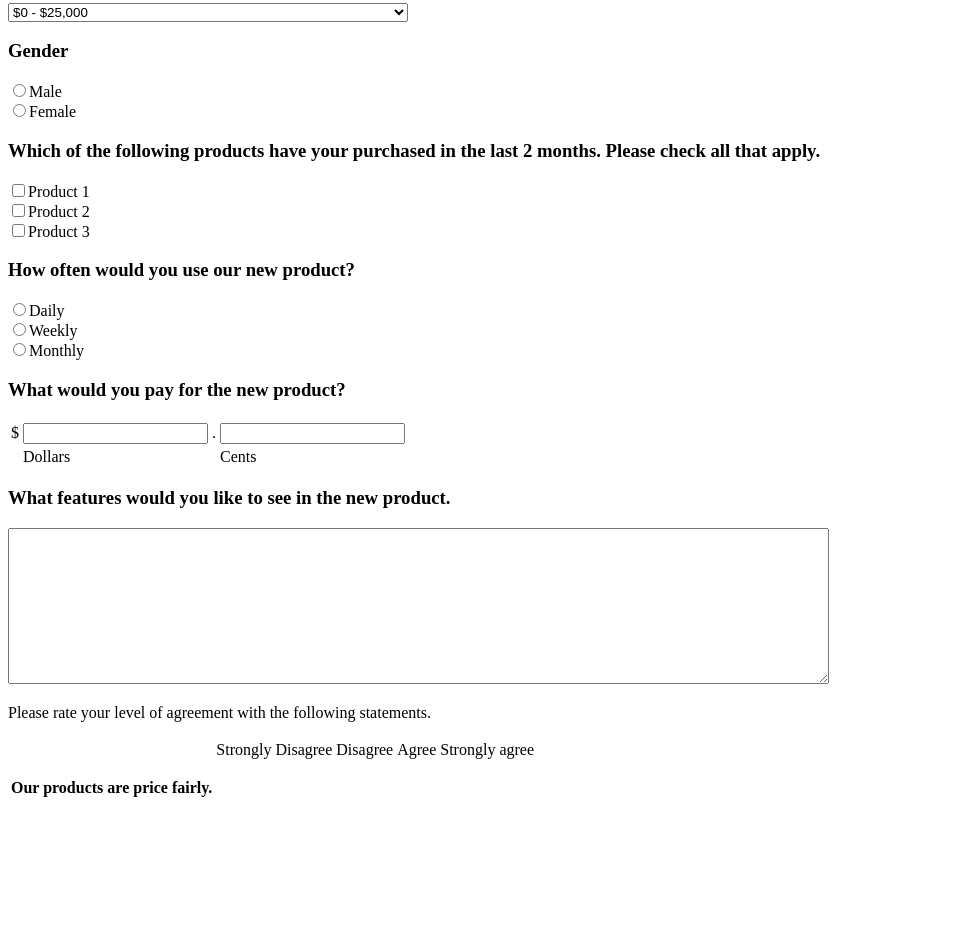
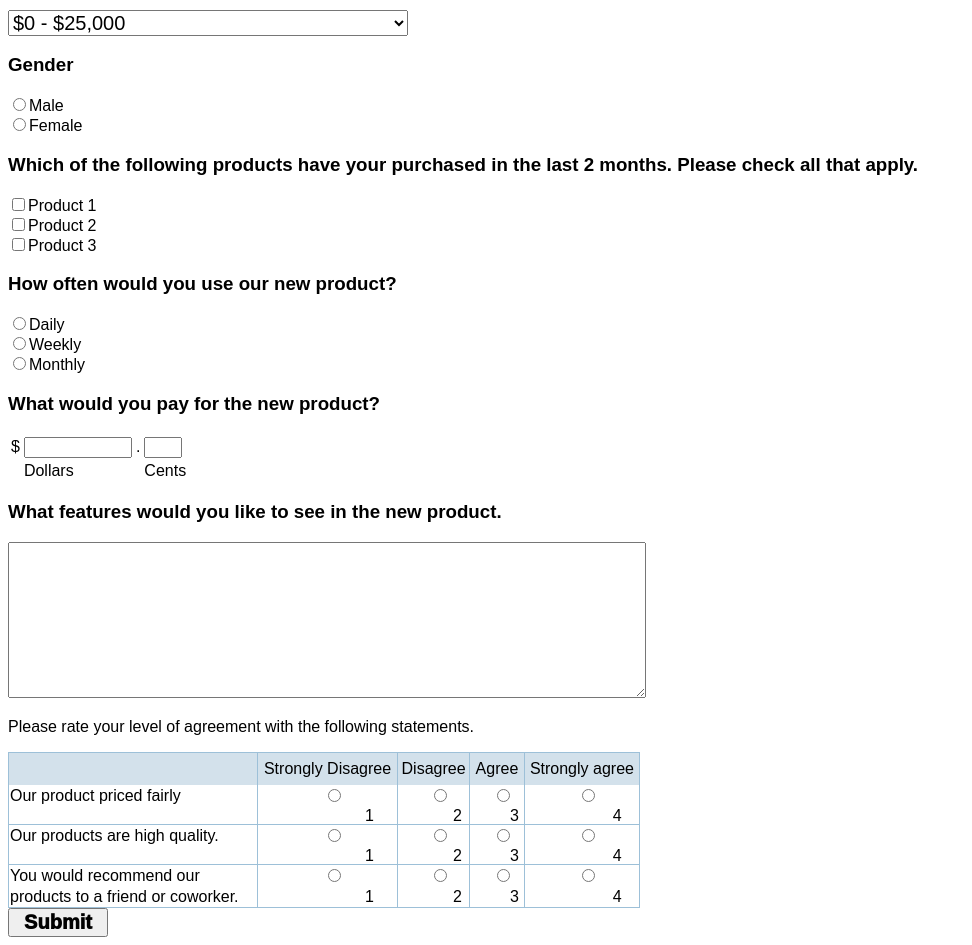
Before and after one commit to bop566442/BW2109R1, a plain HTML site: page Buổi 7 - Thực hành form and table/Market-Survey.html in a window 1280 px wide. Shown: the part 233-1178 px from the top of the page, without its empty margins (0-972 px from the left). Before the commit the page ends 1057 px from the top, so only its background shows below. Drawn offline with Linux system fonts and the light colour scheme; a web font is replaced by a local one.

Commit message:
form and table practicing

```diff
--- a/Buổi 7 - Thực hành form and table/Market-Survey.html
+++ b/Buổi 7 - Thực hành form and table/Market-Survey.html
@@ -1,23 +1,117 @@
 <!DOCTYPE html>
 <html lang="en">
+<link href="https://fonts.googleapis.com/css2?family=Shippori+Antique+B1&display=swap" rel="stylesheet">
+<STYle>
+    body {
+        font-family: Shippori Antique B1, sans-serif;
+    }
+
+    #table-1 {
+        border: 1px solid;
+        border-collapse: collapse;
+        width: 50%;
+        border-color: rgb(157, 192, 216)
+    }
+
+    .agrement-level {
+        text-align: center;
+        line-height: 30px;
+        background-color: rgb(211, 225, 235);
+        border-collapse: collapse;
+    }
+
+    .radio-1 {
+        margin-left: 50%;
+    }
+
+    .number-1 {
+        padding-left: 40px;
+        line-height: 15px;
+        border-bottom: 1px solid;
+        border-color: rgb(157, 192, 216);
+        border-collapse: collapse;
+    }
+
+    .number-2 {
+        line-height: 15px;
+        padding-left: 88px;
+        border-bottom: 1px solid;
+        border-color: rgb(157, 192, 216);
+        border-collapse: collapse;
+
+    }
+
+    .number-3 {
+        line-height: 15px;
+        padding-left: 107px;
+        border-bottom: 1px solid;
+        border-color: rgb(157, 192, 216);
+        border-collapse: collapse;
+    }
+    .number-4 {
+        padding-left: 55px;
+        line-height: 15px;
+        border-bottom: 1px solid;
+        border-color: rgb(157, 192, 216);
+        border-collapse: collapse;
+    }
+
+    .bottom-border {
+        border-bottom: 1px solid;
+        border-right: 1px solid;
+        border-color: rgb(157, 192, 216);
+        border-collapse: collapse;
+    }
+
+    .bottom-border-2 {
+        border-right: 1px solid;
+        border-color: rgb(157, 192, 216);
+        border-collapse: collapse;
+    }
+
+    #input-1 {
+        width: 100px;
+    }
+
+    #input-2 {
+        width: 30px;
+    }
+    .select {
+        font-size: 20px;
+    }
+    textarea {
+        width: 50%;
+    }
+    button {
+        font-size: 20px;
+        width: 100px ;
+        font-family: Shippori Antique B1, sans-serif;
+        font-weight: 1000;
+    }
+
+
+</STYle>
+
 <head>
     <meta charset="UTF-8">
     <meta http-equiv="X-UA-Compatible" content="IE=edge">
     <meta name="viewport" content="width=, initial-scale=1.0">
     <title>Market Survey</title>
 </head>
+
 <body>
     <h1>Market Research Survey</h1>
     <p>Please take a few moments to complete this satisfaction survey.</p>
+    <form action="">
     <h3>What is your age range?</h3>
-    <select name="Age" style="width: 400px;">
+    <select class="select" name="Age" style="width: 400px;">
         <option value="18-24">18-24</option>
         <option value="25-34">25-34</option>
         <option value="35-50">35-50</option>
         <option value="50+">50+</option>
     </select>
     <h3>What is your yearly income range?</h3>
-    <select name="Income" style="width: 400px;">
+    <select class="select" name="Income" style="width: 400px;">
         <option value="income">$0 - $25,000</option>
         <option value="income">$25,001 - $50,000</option>
         <option value="income">50,001 - 100,000</option>
@@ -38,9 +132,9 @@
     <table>
         <tr>
             <td>$</td>
-             <td><input type="number"></td>
-             <td>.</td>
-             <td><input type="number"></td>
+            <td><input id="input-1" type="number"></td>
+            <td>.</td>
+            <td><input id="input-2" type="number"></td>
         </tr>
         <tr>
             <td> </td>
@@ -52,23 +146,59 @@
     <h3>What features would you like to see in the new product.</h3>
     <textarea name="" id="" cols="100" rows="10"></textarea>
     <p>Please rate your level of agreement with the following statements.</p>
-    <table>
+    <table id="table-1">
         <tr>
-            <td> </td>
-            <td style="text-align: center;">Strongly Disagree</td>
-            <td style="text-align: center;">Disagree</td>
-            <td style="text-align: center;">Agree</td>
-            <td style="text-align: center;">Strongly agree</td>
+            <td class="agrement-level bottom-border-2"> </td>
+            <td class="agrement-level bottom-border-2">Strongly Disagree</td>
+            <td class="agrement-level bottom-border-2">Disagree</td>
+            <td class="agrement-level bottom-border-2">Agree</td>
+            <td class="agrement-level ">Strongly agree</td>
         </tr>
         <tr>
-            <td><p><strong>Our products are price fairly.</strong></p></td>
-
+            <td class="bottom-border-2">Our product priced fairly</td>
+            <td class="bottom-border-2"><input class="radio-1" type="radio" name="level"></td>
+            <td class="bottom-border-2"><input class="radio-1" type="radio" name="level"></td>
+            <td class="bottom-border-2"><input class="radio-1" type="radio" name="level"></td>
+            <td class="bottom-border-2"><input class="radio-1" type="radio" name="level"></td>
+        </tr>
+        <tr>
+            <td class="bottom-border"> </td>
+            <td class="number-3 bottom-border-2">1</td>
+            <td class="number-4 bottom-border-2">2</td>
+            <td class="number-1 bottom-border-2">3</td>
+            <td class="number-2 bottom-border-2">4</td>
+        </tr>
+        <tr>
+            <td class="bottom-border-2">Our products are high quality.</td>
+            <td class="bottom-border-2"><input class="radio-1" type="radio" name="level"></td>
+            <td class="bottom-border-2"><input class="radio-1" type="radio" name="level"></td>
+            <td class="bottom-border-2"><input class="radio-1" type="radio" name="level"></td>
+            <td class="bottom-border-2"><input class="radio-1" type="radio" name="level"></td>
+        </tr>
+        <tr>
+            <td class="bottom-border"> </td>
+            <td class="number-3 bottom-border-2">1</td>
+            <td class="number-4 bottom-border-2">2</td>
+            <td class="number-1 bottom-border-2">3</td>
+            <td class="number-2 bottom-border-2">4</td>
+        </tr>
+        <tr>
+            <td class="bottom-border-2">You would recommend our </td>
+            <td class="bottom-border-2"><input class="radio-1" type="radio" name="level"></td>
+            <td class="bottom-border-2"><input class="radio-1" type="radio" name="level"></td>
+            <td class="bottom-border-2"><input class="radio-1" type="radio" name="level"></td>
+            <td class="bottom-border-2"><input class="radio-1" type="radio" name="level"></td>
+        </tr>
+        <tr>
+            <td class="bottom-border-2">products to a friend or coworker.</td>
+            <td class="number-3 bottom-border-2">1</td>
+            <td class="number-4 bottom-border-2">2</td>
+            <td class="number-1 bottom-border-2">3</td>
+            <td class="number-2 bottom-border-2">4</td>
         </tr>
     </table>
+    <button type="submit">Submit</button>
+    </form>
+</body>
 
-
-
-
-
-</body>
 </html>
```
Also changed, not shown: Buổi 7 - Thực hành form and table/Baitap-form-don-gian.html (+1 -1 lines), Buổi 7 - Thực hành form and table/chess-table.html (+7 -1 lines), Buổi 8/Anne-Hathaway.html (added, +76 -0 lines), Buổi 8/portfolio-advance.html (added, +138 -0 lines), Buổi 8/IMG-0001.JPG (added).
